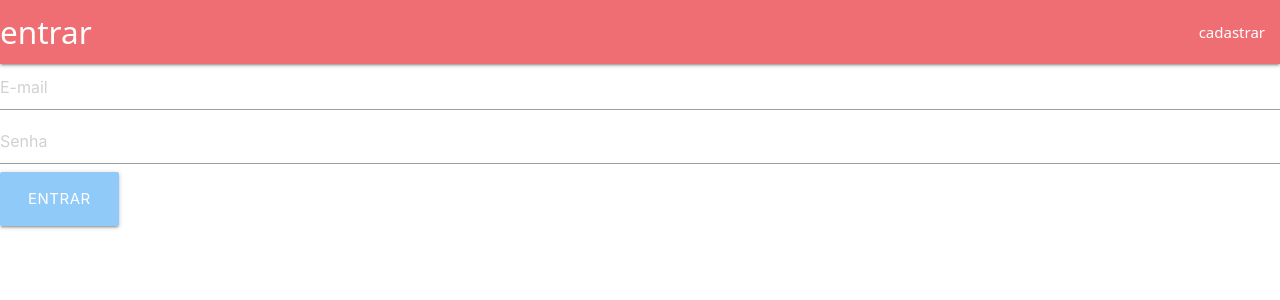
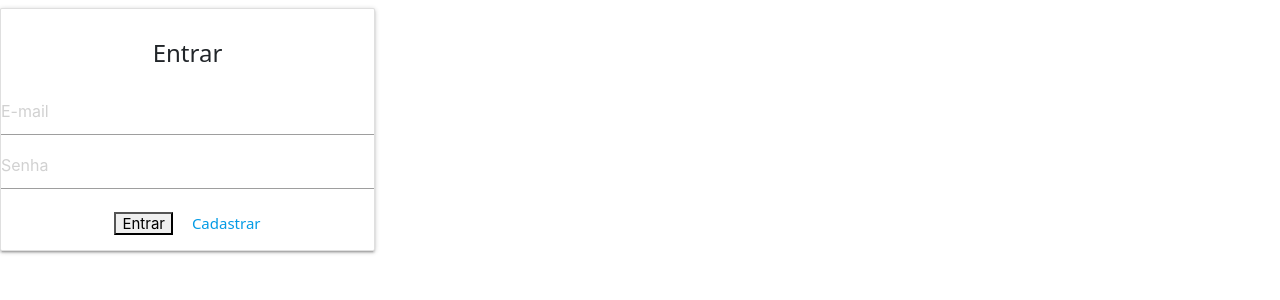
Before and after one commit to izadora-oliveira/projetophp, a PHP site: page /entrar.php in a window 1280 px wide. Shown: the top 300 px of the page. Run offline with PHP 8.4, Linux system fonts and the light colour scheme.

Commit message:
Update entrar.php

```diff
--- a/entrar.php
+++ b/entrar.php
@@ -8,14 +8,10 @@
       <title>Entrar</title>
   </head>
   <body>
-    <nav>
-        <div class="nav-wrapper">
-        <a href="#" class="brand-logo">entrar </a>
-        <ul id="nav-mobile" class="right hide-on-med-and-down">
-            <li><a href="cadastro.php">cadastrar</a></li>
-        </ul>
+    <div class="card text-center" style="width: 25rem;">
+      <div class="card-body">
+        <h5 class="card-title">Entrar</h5>
       </div>
-    </nav>
       <form  action = "login.php" method = "POST">
         <div class="form-group">
           <input name="email" class = 'validate' required = "" type="email" class="form-control" placeholder="E-mail">
@@ -23,8 +19,11 @@
         <div class="form-group">
           <input name="senha" class = 'validate' required = "" type="password" class="form-control" placeholder="Senha">
         </div>
-      <button type="submit" class="waves-effect waves-light btn-large blue lighten-3">Entrar</button>
+        <div class="card-body">
+        <button type="submit" class="card-link">Entrar</button>
+        <a href="cadastro.php" class="card-link">Cadastrar</a>
+        </div>
       </form>
-
+    </div>
   </body>
 </html>
```
Lines whose indentation alone changed are shown as unchanged.
